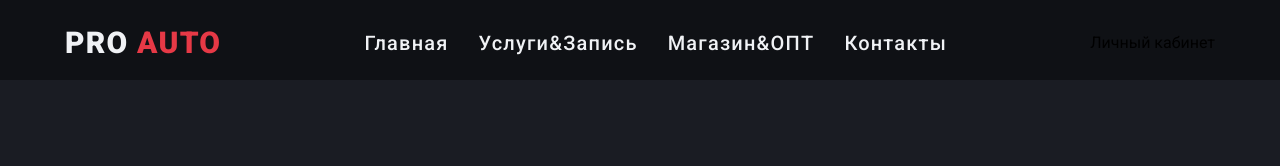
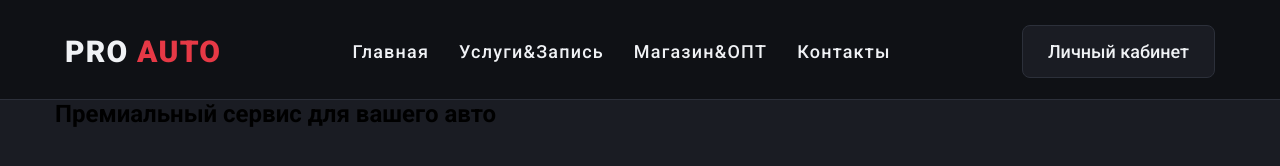
Before and after one commit to OlgaSasha/pro-auto, a plain HTML site: page index.html in a window 1280 px wide. Drawn offline with Linux system fonts and the light colour scheme.

Commit message:
Внесены изменения в Header

```diff
--- a/index.html
+++ b/index.html
@@ -26,6 +26,16 @@
             <a href="#" class="header_account">Личный кабинет</a>
         </div>
     </header>
+
+    <main class="main">
+        <section class="hero">
+            <div class="container">
+                <div class="hero_content">
+                    <h1 class="section_title">Премиальный сервис для вашего авто</h1>
+                </div>
+            </div>
+        </section>
+    </main>
 </body>
 
 </html>
--- a/style.css
+++ b/style.css
@@ -41,6 +41,8 @@ body {
 }
 
 .container {
+    display: flex;
+    flex-direction: column;
     width: 1200px;
     margin: 0 auto;
     padding: 0 15px;
@@ -52,8 +54,15 @@ body {
 /*HEADER*/
 
 .header {
-    height: 80px;
+    display: fixed;
+    height: 100px;
+    top: 0;
+    left: 0;
+    width: 100%;
+    z-index: 1000;
     background-color: var(--bg-dark);
+    backdrop-filter: blur(10px);
+    border-bottom: 1px solid var(--border-color);
 }
 
 .header_container {
@@ -80,8 +89,51 @@ body {
 }
 
 .nav_link {
-    font-size: 20px;
+    position: relative;
+    padding-bottom: 5px;
+    font-size: 18px;
     color: var(--text-main);
     font-weight: 500;
     letter-spacing: 1.2px;
+    transition: 0.3s ease;
 }
+
+.nav_link:hover {
+    color: var(--accent-hover);
+}
+
+.nav_link::after {
+    content: "";
+    position: absolute;
+    left: 0;
+    bottom: 0;
+    width: 100%;
+    height: 2px;
+    background-color: var(--accent-hover);
+    transform: scaleX(0);
+    transform-origin: left center;
+    transition: transform 0.3s ease;
+}
+
+.nav_link:hover::after {
+    transform: scaleX(1);
+}
+
+.header_account {
+    padding: 15px 25px;
+    color: var(--text-main);
+    font-size: 18px;
+    font-weight: 500;
+    background-color: var(--bg-panel);
+    border-radius: var(--radius);
+    border: 1px solid var(--border-color);
+    transition: 0.3s ease;
+}
+
+.header_account:hover {
+    background-color: var(--bg-panel-hover);
+    border: 1px solid var(--text-main);
+}
+
+
+/*MAIN*/
```
